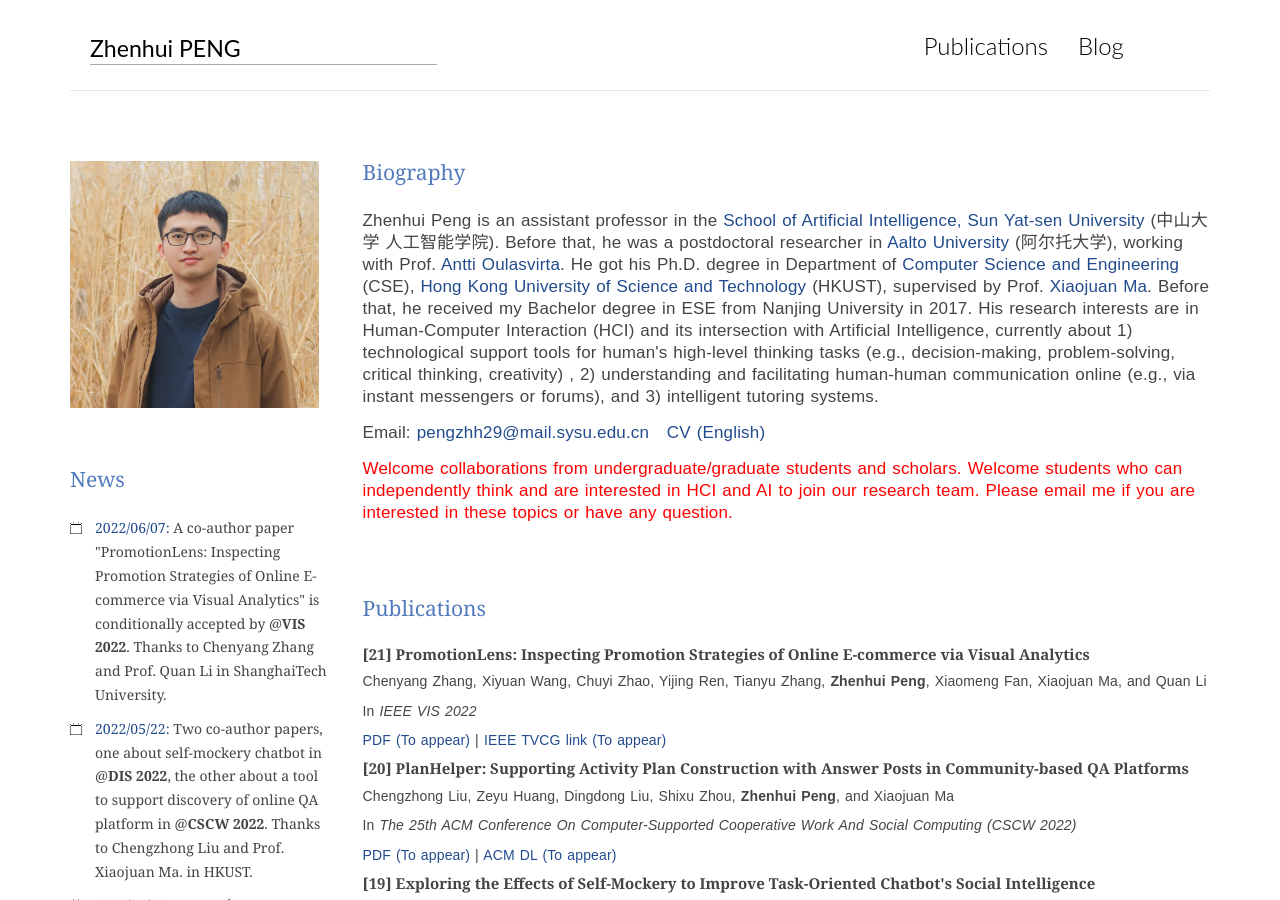
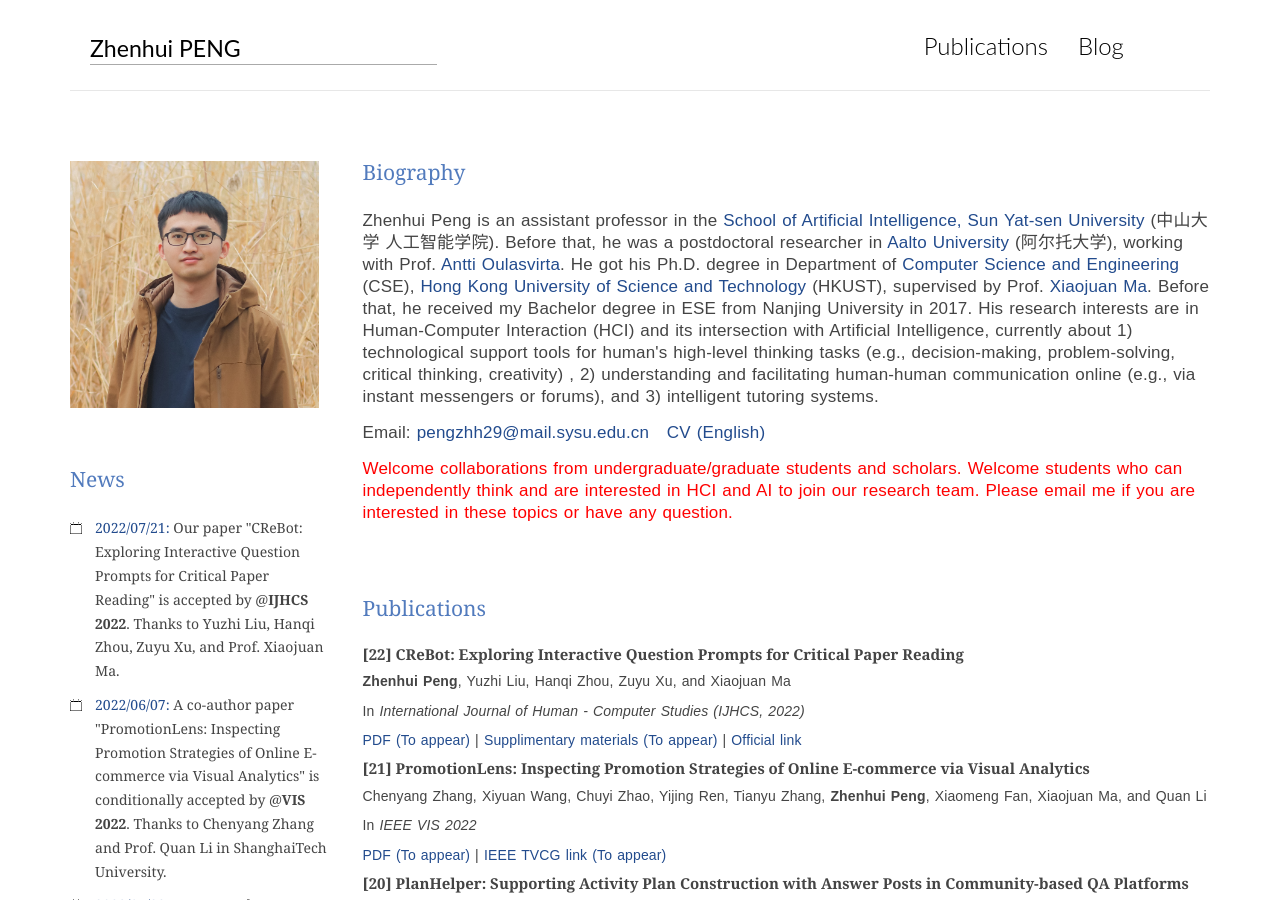
Before and after one commit to PenguinZhou/PenguinZhou.github.io, a Jekyll site: the page index.html, which Jekyll copies as it is, in a window 1280 px wide and 900 px high. Built offline with Jekyll 4.4.1, drawn with Linux system fonts in a browser that asks for light colours.

Commit message:
Add CReBot

```diff
--- a/index.html
+++ b/index.html
@@ -72,6 +72,9 @@
                 <div class="widget widget-archives news">
                     <h3 class="widget-title">News</h3>
                     <ul>
+                        <li>
+                            <a>2022/07/21:</a> Our paper "CReBot: Exploring Interactive Question Prompts for Critical Paper Reading" is accepted by @<strong>IJHCS 2022</strong>. Thanks to Yuzhi Liu, Hanqi Zhou, Zuyu Xu, and Prof. Xiaojuan Ma.
+                        </li>
                         <li>
                             <a>2022/06/07:</a> A co-author paper "PromotionLens: Inspecting Promotion Strategies of Online E-commerce via Visual Analytics" is conditionally accepted by @<strong>VIS 2022</strong>. Thanks to Chenyang Zhang and Prof. Quan Li in ShanghaiTech University.
                         </li>
@@ -216,6 +219,17 @@
                 <div class="widget"><a name="publication"></a>
                     <h3 class="widget-title">Publications</h3>
                     <div class="publication">
+                        <h4 class="paper-title">
+                            [22] CReBot: Exploring Interactive Question Prompts for Critical Paper Reading
+                        </h4>
+                        <p><strong>Zhenhui Peng</strong>, Yuzhi Liu, Hanqi Zhou, Zuyu Xu, and Xiaojuan Ma</p>
+                        <p>In <i> International Journal of Human - Computer Studies (IJHCS, 2022)</i></p>
+                        <p>
+                            <a href="docs/dis22.pdf">PDF (To appear)</a> |
+                            <a href="docs/dis22.pdf">Supplimentary materials (To appear)</a> |
+                            <a href="https://www.sciencedirect.com/science/article/abs/pii/S1071581922001215">Official link</a>
+                        </p>
+
                         <h4 class="paper-title">
                             [21] PromotionLens: Inspecting Promotion Strategies of Online E-commerce via Visual Analytics
                         </h4>
```
Also changed, not shown: 1 other file.
